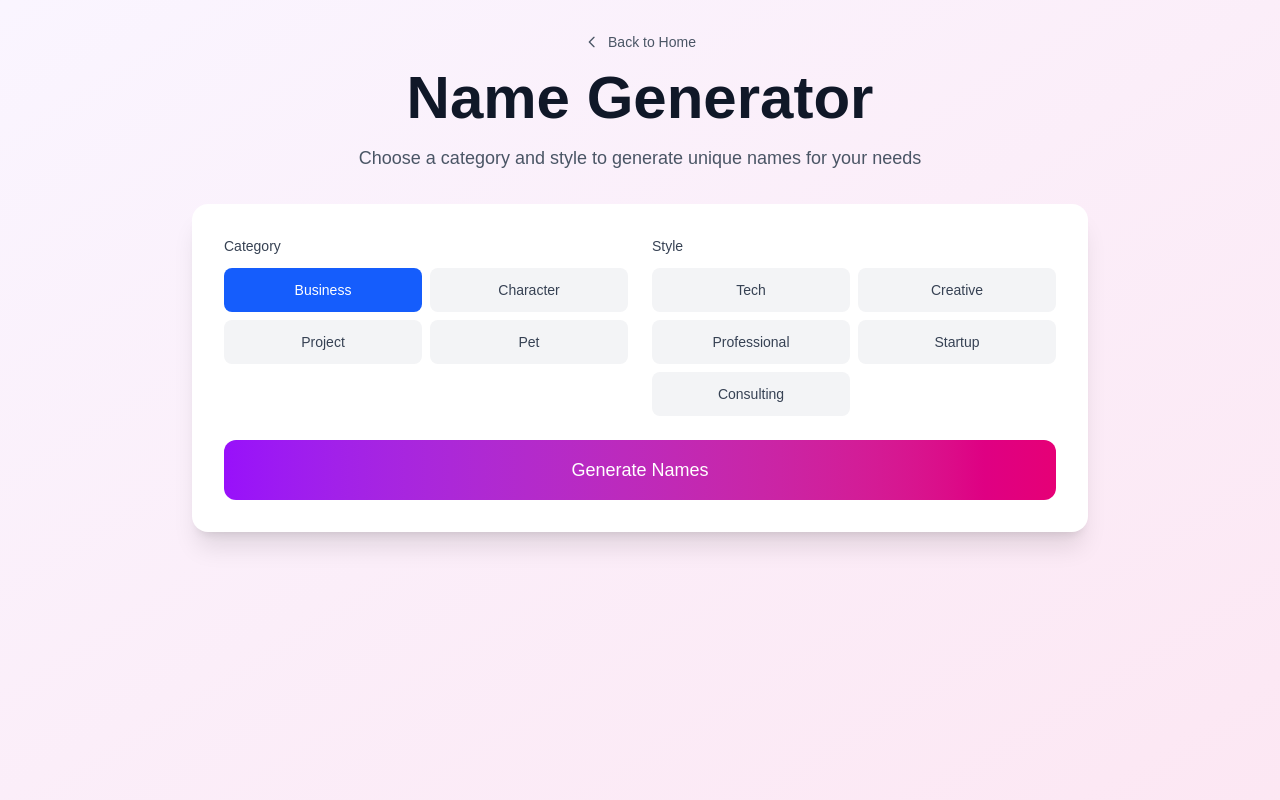
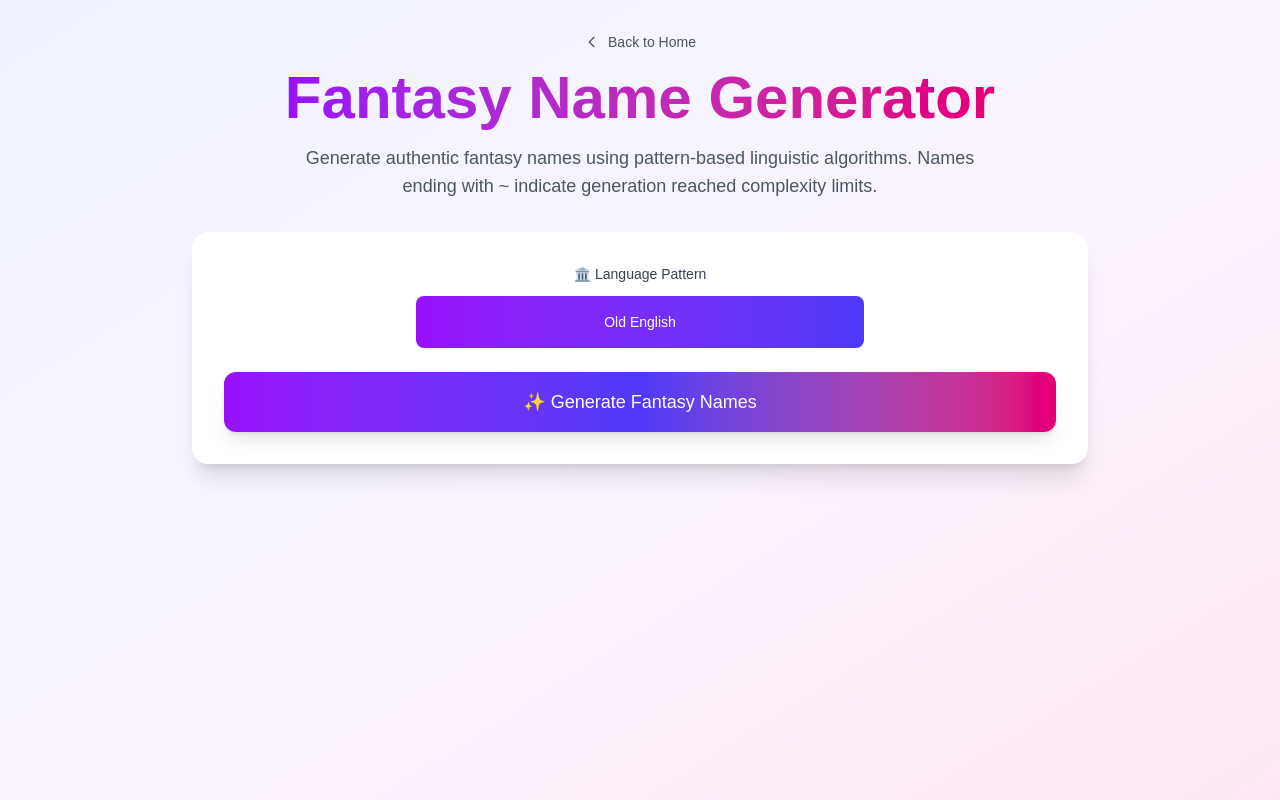
Before and after one commit to amsilva97/typicalpanda.com, a Next.js app: page /name-generator in a window 1280 px wide. Built offline with nearby package versions, Linux system fonts and the light colour scheme.

Commit message:
feat: enhance About and Name Generator pages with improved content and styling; add Old English name generation patterns

```diff
--- a/src/app/about/page.tsx
+++ b/src/app/about/page.tsx
@@ -17,10 +17,12 @@ export default function About() {
           </Link>
 
           <h1 className="text-4xl md:text-6xl font-bold text-gray-900 dark:text-white mb-4">
-            About Name Generator
+            <span className="bg-gradient-to-r from-purple-600 to-pink-600 bg-clip-text text-transparent">
+              About Fantasy Name Generator
+            </span>
           </h1>
           <p className="text-lg text-gray-600 dark:text-gray-300 max-w-3xl mx-auto">
-            Learn more about our name generation process and how we help you find the perfect name
+            Discover the linguistic algorithms behind our pattern-based fantasy name generation
           </p>
         </div>
 
@@ -29,14 +31,26 @@ export default function About() {
           <div className="bg-white dark:bg-gray-800 rounded-2xl shadow-xl p-8 mb-8">
             <div className="prose prose-lg dark:prose-invert max-w-none">
               <h2 className="text-3xl font-bold text-gray-900 dark:text-white mb-6">
-                How It Works
+                🔮 How Pattern Magic Works
               </h2>
 
               <p className="text-gray-600 dark:text-gray-300 mb-6">
-                Our name generator uses carefully curated lists and intelligent algorithms to create
-                names that are both unique and meaningful. Whether you're starting a business,
-                creating a character, or naming a project, we've got you covered.
+                Our fantasy name generator uses sophisticated pattern-based algorithms derived from
+                historical linguistic structures. Each language pattern is a network of phonetic
+                possibilities that creates authentic-sounding names through recursive generation.
               </p>
+
+              <div className="bg-gradient-to-r from-purple-50 to-pink-50 dark:from-purple-900/20 dark:to-pink-900/20 p-6 rounded-xl mb-6">
+                <h4 className="font-semibold text-gray-900 dark:text-white mb-3">
+                  🏛️ Pattern Structure
+                </h4>
+                <ul className="text-sm text-gray-600 dark:text-gray-300 space-y-2">
+                  <li><code className="bg-purple-100 dark:bg-purple-800 px-2 py-1 rounded">^</code> - Marks generation start points</li>
+                  <li><code className="bg-purple-100 dark:bg-purple-800 px-2 py-1 rounded">$</code> - Marks valid termination points</li>
+                  <li><code className="bg-red-100 dark:bg-red-800 px-2 py-1 rounded">~</code> - Indicates 20-loop complexity limit reached</li>
+                  <li>Each pattern node contains weighted phonetic continuations</li>
+                </ul>
+              </div>
 
               <h3 className="text-2xl font-semibold text-gray-900 dark:text-white mb-4">
                 Features
--- /dev/null
+++ b/src/app/lib/patterns/oldEnglish.ts
@@ -0,0 +1,232 @@
+// Old English fantasy name patterns
+// ^ marks the start of generation
+// $ marks the end of generation
+// Keys represent pattern nodes, values are arrays of possible continuations
+
+export const oldEnglishPatterns: { [key: string]: string[] } = {
+  // Starting patterns
+  "^": [
+    "ae", "al", "ar", "el", "th", "ga", "br", "dr", "fr", "gr",
+    "bl", "cl", "fl", "gl", "kr", "pr", "tr", "st", "sk", "sp",
+    "a", "e", "i", "o", "u", "y"
+  ],
+
+  // Vowel continuations
+  "a": [
+    "r", "l", "n", "th", "nd", "st", "mb", "dh", "gn", "ld",
+    "e", "i", "o", "u", "$"
+  ],
+  "e": [
+    "l", "r", "n", "th", "nd", "st", "mb", "ld", "rd", "dh",
+    "a", "i", "o", "u", "$"
+  ],
+  "i": [
+    "n", "r", "l", "th", "nd", "st", "mb", "ld", "rd", "gn",
+    "a", "e", "o", "u", "$"
+  ],
+  "o": [
+    "r", "n", "l", "th", "nd", "st", "mb", "ld", "rd", "dh",
+    "a", "e", "i", "u", "$"
+  ],
+  "u": [
+    "l", "r", "n", "th", "nd", "st", "mb", "ld", "rd", "gn",
+    "a", "e", "i", "o", "$"
+  ],
+  "y": [
+    "r", "n", "l", "th", "nd", "st", "mb", "ld", "rd", "dh",
+    "a", "e", "i", "o", "u", "$"
+  ],
+
+  // Consonant clusters and continuations
+  "th": [
+    "a", "e", "i", "o", "u", "y", "r", "an", "el", "or", "$"
+  ],
+  "nd": [
+    "a", "e", "i", "o", "u", "y", "r", "an", "el", "or", "$"
+  ],
+  "st": [
+    "a", "e", "i", "o", "u", "y", "r", "an", "el", "or", "$"
+  ],
+  "ld": [
+    "a", "e", "i", "o", "u", "y", "r", "an", "el", "or", "$"
+  ],
+  "rd": [
+    "a", "e", "i", "o", "u", "y", "an", "el", "or", "$"
+  ],
+  "mb": [
+    "a", "e", "i", "o", "u", "y", "r", "an", "el", "or", "$"
+  ],
+  "gn": [
+    "a", "e", "i", "o", "u", "y", "r", "an", "el", "or", "$"
+  ],
+  "dh": [
+    "a", "e", "i", "o", "u", "y", "r", "an", "el", "or", "$"
+  ],
+
+  // Single consonants
+  "r": [
+    "a", "e", "i", "o", "u", "y", "th", "an", "el", "or", "ic", "ed", "$"
+  ],
+  "l": [
+    "a", "e", "i", "o", "u", "y", "th", "an", "el", "or", "ic", "ed", "$"
+  ],
+  "n": [
+    "a", "e", "i", "o", "u", "y", "th", "d", "g", "or", "el", "$"
+  ],
+  "d": [
+    "a", "e", "i", "o", "u", "y", "r", "h", "or", "el", "$"
+  ],
+  "g": [
+    "a", "e", "i", "o", "u", "y", "r", "h", "or", "el", "$"
+  ],
+  "b": [
+    "a", "e", "i", "o", "u", "y", "r", "l", "or", "el", "$"
+  ],
+  "c": [
+    "a", "e", "i", "o", "u", "y", "h", "k", "or", "el", "$"
+  ],
+  "f": [
+    "a", "e", "i", "o", "u", "y", "r", "l", "or", "el", "$"
+  ],
+  "h": [
+    "a", "e", "i", "o", "u", "y", "or", "el", "$"
+  ],
+  "k": [
+    "a", "e", "i", "o", "u", "y", "r", "or", "el", "$"
+  ],
+  "m": [
+    "a", "e", "i", "o", "u", "y", "or", "el", "$"
+  ],
+  "p": [
+    "a", "e", "i", "o", "u", "y", "h", "r", "or", "el", "$"
+  ],
+  "s": [
+    "a", "e", "i", "o", "u", "y", "h", "t", "or", "el", "$"
+  ],
+  "t": [
+    "a", "e", "i", "o", "u", "y", "h", "r", "or", "el", "$"
+  ],
+  "v": [
+    "a", "e", "i", "o", "u", "y", "or", "el", "$"
+  ],
+  "w": [
+    "a", "e", "i", "o", "u", "y", "or", "el", "$"
+  ],
+
+  // Common endings
+  "an": [
+    "a", "e", "d", "s", "t", "$"
+  ],
+  "el": [
+    "a", "d", "s", "t", "f", "$"
+  ],
+  "or": [
+    "a", "e", "d", "s", "t", "n", "$"
+  ],
+  "ic": [
+    "a", "e", "k", "s", "$"
+  ],
+  "ed": [
+    "a", "e", "s", "t", "$"
+  ],
+
+  // Starting clusters
+  "ae": [
+    "l", "r", "n", "d", "th", "$"
+  ],
+  "al": [
+    "a", "e", "i", "d", "f", "r", "ic", "$"
+  ],
+  "ar": [
+    "a", "e", "i", "n", "d", "th", "ic", "$"
+  ],
+  "br": [
+    "a", "e", "i", "o", "u", "y", "an", "$"
+  ],
+  "dr": [
+    "a", "e", "i", "o", "u", "y", "an", "$"
+  ],
+  "fr": [
+    "a", "e", "i", "o", "u", "y", "an", "$"
+  ],
+  "gr": [
+    "a", "e", "i", "o", "u", "y", "an", "$"
+  ],
+  "bl": [
+    "a", "e", "i", "o", "u", "y", "$"
+  ],
+  "cl": [
+    "a", "e", "i", "o", "u", "y", "$"
+  ],
+  "fl": [
+    "a", "e", "i", "o", "u", "y", "$"
+  ],
+  "gl": [
+    "a", "e", "i", "o", "u", "y", "$"
+  ],
+  "kr": [
+    "a", "e", "i", "o", "u", "y", "$"
+  ],
+  "pr": [
+    "a", "e", "i", "o", "u", "y", "$"
+  ],
+  "tr": [
+    "a", "e", "i", "o", "u", "y", "$"
+  ],
+  "sk": [
+    "a", "e", "i", "o", "u", "y", "$"
+  ],
+  "sp": [
+    "a", "e", "i", "o", "u", "y", "$"
+  ]
+};
+
+// Helper function to generate a single name using the pattern
+export function generateOldEnglishName(): string {
+  let currentPattern = "^";
+  let generatedName = "";
+  let loops = 0;
+  const maxLoops = 20;
+
+  while (loops < maxLoops) {
+    loops++;
+
+    // Get possible continuations for current pattern
+    const possibilities = oldEnglishPatterns[currentPattern];
+
+    if (!possibilities || possibilities.length === 0) {
+      // No valid continuations, mark as failed and break
+      generatedName += "~";
+      break;
+    }
+
+    // Pick a random continuation
+    const nextPattern = possibilities[Math.floor(Math.random() * possibilities.length)];
+
+    // If we hit the end marker, we're done
+    if (nextPattern === "$") {
+      break;
+    }
+
+    // Add the pattern to our name and continue
+    generatedName += nextPattern;
+    currentPattern = nextPattern;
+  }
+
+  // If we hit the loop limit, mark as failed
+  if (loops >= maxLoops && !generatedName.endsWith("~")) {
+    generatedName += "~";
+  }
+
+  // Capitalize first letter
+  return generatedName.charAt(0).toUpperCase() + generatedName.slice(1);
+}
+
+// Generate multiple names
+export function generateOldEnglishNames(count: number = 10): string[] {
+  const names: string[] = [];
+  for (let i = 0; i < count; i++) {
+    names.push(generateOldEnglishName());
+  }
+  return names;
+}
--- a/src/app/name-generator/page.tsx
+++ b/src/app/name-generator/page.tsx
@@ -2,53 +2,32 @@
 
 import { useState } from 'react';
 import Link from 'next/link';
+import { generateOldEnglishNames } from '../lib/patterns/oldEnglish';
 
-const nameCategories = {
-  business: ['Tech', 'Creative', 'Professional', 'Startup', 'Consulting'],
-  character: ['Fantasy', 'Modern', 'Historical', 'Sci-Fi', 'Mythology'],
-  project: ['App', 'Website', 'Game', 'Book', 'Band'],
-  pet: ['Dog', 'Cat', 'Bird', 'Exotic', 'Fish']
-};
-
-const sampleNames = {
-  business: [
-    'NexusFlow', 'VelocityLabs', 'InnovateSphere', 'PulseWorks', 'ZenithCore',
-    'FluxDrive', 'QuantumLeap', 'BrightForge', 'SwiftVantage', 'EchoMind',
-    'ThriveLogic', 'NovaSync', 'PeakForward', 'BlueShift', 'CatalystHub'
-  ],
-  character: [
-    'Aria Moonwhisper', 'Zander Blackthorne', 'Luna Starweaver', 'Kai Shadowmend', 'Vera Lightbringer',
-    'Declan Stormrider', 'Iris Nightfall', 'Orion Frostborn', 'Sage Emberstone', 'Atlas Windkeeper',
-    'Nova Thornwick', 'Raven Goldleaf', 'Phoenix Drakemoor', 'Lyra Starforge', 'Dante Ironwill'
-  ],
-  project: [
-    'CodeCraft', 'PixelForge', 'DataFlow', 'CloudSync', 'AppSphere',
-    'DevNest', 'ByteStream', 'TechPulse', 'DigitalEdge', 'WebForce',
-    'CodeVault', 'AppVibe', 'DevCore', 'TechFlow', 'PixelPush'
-  ],
-  pet: [
-    'Whiskers', 'Buster', 'Luna', 'Charlie', 'Bella',
-    'Max', 'Daisy', 'Rocky', 'Sophie', 'Milo',
-    'Chloe', 'Buddy', 'Zoe', 'Jack', 'Lily'
-  ]
+const fantasyLanguages = {
+  'Old English': 'oldEnglish'
 };
 
 export default function NameGenerator() {
-  const [selectedCategory, setSelectedCategory] = useState<keyof typeof nameCategories>('business');
-  const [selectedStyle, setSelectedStyle] = useState('');
+  const [selectedLanguage, setSelectedLanguage] = useState<keyof typeof fantasyLanguages>('Old English');
   const [generatedNames, setGeneratedNames] = useState<string[]>([]);
   const [isGenerating, setIsGenerating] = useState(false);
 
   const generateNames = () => {
     setIsGenerating(true);
 
-    // Simulate API call delay
+    // Simulate a small delay for better UX
     setTimeout(() => {
-      const categoryNames = sampleNames[selectedCategory];
-      const shuffled = [...categoryNames].sort(() => Math.random() - 0.5);
-      setGeneratedNames(shuffled.slice(0, 10));
+      let names: string[] = [];
+
+      // For now, we only have Old English patterns implemented
+      if (selectedLanguage === 'Old English') {
+        names = generateOldEnglishNames(15); // Generate 15 names
+      }
+
+      setGeneratedNames(names);
       setIsGenerating(false);
-    }, 1000);
+    }, 800);
   };
 
   const copyToClipboard = (name: string) => {
@@ -57,7 +36,7 @@ export default function NameGenerator() {
   };
 
   return (
-    <div className="min-h-screen bg-gradient-to-br from-purple-50 to-pink-100 dark:from-gray-900 dark:to-gray-800">
+    <div className="min-h-screen bg-gradient-to-br from-indigo-50 via-purple-50 to-pink-100 dark:from-gray-900 dark:to-gray-800">
       <div className="container mx-auto px-6 py-8">
         {/* Header */}
         <div className="text-center mb-8">
@@ -72,60 +51,39 @@ export default function NameGenerator() {
           </Link>
 
           <h1 className="text-4xl md:text-6xl font-bold text-gray-900 dark:text-white mb-4">
-            Name Generator
+            <span className="bg-gradient-to-r from-purple-600 to-pink-600 bg-clip-text text-transparent">
+              Fantasy Name Generator
+            </span>
           </h1>
           <p className="text-lg text-gray-600 dark:text-gray-300 max-w-2xl mx-auto">
-            Choose a category and style to generate unique names for your needs
+            Generate authentic fantasy names using pattern-based linguistic algorithms. Names ending with ~ indicate generation reached complexity limits.
           </p>
         </div>
 
         <div className="max-w-4xl mx-auto">
           {/* Controls */}
           <div className="bg-white dark:bg-gray-800 rounded-2xl shadow-xl p-8 mb-8">
-            <div className="grid md:grid-cols-2 gap-6 mb-6">
-              {/* Category Selection */}
-              <div>
-                <label className="block text-sm font-medium text-gray-700 dark:text-gray-300 mb-3">
-                  Category
+            <div className="mb-6">
+              {/* Language Selection */}
+              <div className="max-w-md mx-auto">
+                <label className="block text-sm font-medium text-gray-700 dark:text-gray-300 mb-3 text-center">
+                  🏛️ Language Pattern
                 </label>
-                <div className="grid grid-cols-2 gap-2">
-                  {Object.keys(nameCategories).map((category) => (
+                <div className="grid gap-2">
+                  {Object.keys(fantasyLanguages).map((language) => (
                     <button
-                      key={category}
+                      key={language}
                       onClick={() => {
-                        setSelectedCategory(category as keyof typeof nameCategories);
-                        setSelectedStyle('');
+                        setSelectedLanguage(language as keyof typeof fantasyLanguages);
                         setGeneratedNames([]);
                       }}
-                      className={`p-3 rounded-lg text-sm font-medium transition-colors ${
-                        selectedCategory === category
-                          ? 'bg-blue-600 text-white'
+                      className={`p-4 rounded-lg text-sm font-medium transition-colors ${
+                        selectedLanguage === language
+                          ? 'bg-gradient-to-r from-purple-600 to-indigo-600 text-white'
                           : 'bg-gray-100 dark:bg-gray-700 text-gray-700 dark:text-gray-300 hover:bg-gray-200 dark:hover:bg-gray-600'
                       }`}
                     >
-                      {category.charAt(0).toUpperCase() + category.slice(1)}
-                    </button>
-                  ))}
-                </div>
-              </div>
-
-              {/* Style Selection */}
-              <div>
-                <label className="block text-sm font-medium text-gray-700 dark:text-gray-300 mb-3">
-                  Style
-                </label>
-                <div className="grid grid-cols-2 gap-2">
-                  {nameCategories[selectedCategory].map((style) => (
-                    <button
-                      key={style}
-                      onClick={() => setSelectedStyle(style)}
-                      className={`p-3 rounded-lg text-sm font-medium transition-colors ${
-                        selectedStyle === style
-                          ? 'bg-purple-600 text-white'
-                          : 'bg-gray-100 dark:bg-gray-700 text-gray-700 dark:text-gray-300 hover:bg-gray-200 dark:hover:bg-gray-600'
-                      }`}
-                    >
-                      {style}
+                      {language}
                     </button>
                   ))}
                 </div>
@@ -136,15 +94,15 @@ export default function NameGenerator() {
             <button
               onClick={generateNames}
               disabled={isGenerating}
-              className="w-full bg-gradient-to-r from-purple-600 to-pink-600 text-white py-4 px-6 rounded-xl font-medium text-lg hover:from-purple-700 hover:to-pink-700 disabled:opacity-50 disabled:cursor-not-allowed transition-all duration-200 transform hover:scale-[1.02]"
+              className="w-full bg-gradient-to-r from-purple-600 via-indigo-600 to-pink-600 text-white py-4 px-6 rounded-xl font-medium text-lg hover:from-purple-700 hover:via-indigo-700 hover:to-pink-700 disabled:opacity-50 disabled:cursor-not-allowed transition-all duration-200 transform hover:scale-[1.02] shadow-lg"
             >
               {isGenerating ? (
                 <div className="flex items-center justify-center">
                   <div className="animate-spin rounded-full h-5 w-5 border-b-2 border-white mr-2"></div>
-                  Generating Names...
+                  Weaving Names from Ancient Patterns...
                 </div>
               ) : (
-                'Generate Names'
+                '✨ Generate Fantasy Names'
               )}
             </button>
           </div>
@@ -152,19 +110,36 @@ export default function NameGenerator() {
           {/* Results */}
           {generatedNames.length > 0 && (
             <div className="bg-white dark:bg-gray-800 rounded-2xl shadow-xl p-8">
-              <h2 className="text-2xl font-bold text-gray-900 dark:text-white mb-6">
-                Generated Names
+              <h2 className="text-2xl font-bold text-gray-900 dark:text-white mb-4">
+                🏰 Generated {selectedLanguage} Names
               </h2>
-              <div className="grid md:grid-cols-2 lg:grid-cols-3 gap-4">
-                {generatedNames.map((name, index) => (
+              <p className="text-sm text-gray-600 dark:text-gray-400 mb-6">
+                Names marked with <span className="font-mono bg-red-100 dark:bg-red-900 px-1 rounded">~</span> reached the 20-loop complexity limit
+              </p>
+
+              <div className="grid md:grid-cols-2 lg:grid-cols-3 gap-3">
+                {generatedNames.map((name, index) => {
+                  const isFailed = name.endsWith('~');
+                  const displayName = isFailed ? name.slice(0, -1) : name;
+
+                  return (
                     <div
                       key={index}
-                    className="group bg-gray-50 dark:bg-gray-700 rounded-lg p-4 hover:bg-gray-100 dark:hover:bg-gray-600 transition-colors cursor-pointer"
-                    onClick={() => copyToClipboard(name)}
+                      className={`group rounded-lg p-4 transition-all cursor-pointer transform hover:scale-[1.02] ${
+                        isFailed
+                          ? 'bg-red-50 dark:bg-red-900/20 border border-red-200 dark:border-red-800 hover:bg-red-100 dark:hover:bg-red-900/30'
+                          : 'bg-gradient-to-br from-purple-50 to-pink-50 dark:from-purple-900/20 dark:to-pink-900/20 hover:from-purple-100 hover:to-pink-100 dark:hover:from-purple-900/30 dark:hover:to-pink-900/30'
+                      }`}
+                      onClick={() => copyToClipboard(displayName)}
                     >
                       <div className="flex items-center justify-between">
-                      <span className="font-medium text-gray-900 dark:text-white">
-                        {name}
+                        <span className={`font-medium ${
+                          isFailed
+                            ? 'text-red-800 dark:text-red-300'
+                            : 'text-gray-900 dark:text-white'
+                        }`}>
+                          {displayName}
+                          {isFailed && <span className="text-red-500 ml-1">~</span>}
                         </span>
                         <svg
                           className="w-4 h-4 text-gray-400 group-hover:text-gray-600 dark:group-hover:text-gray-300 opacity-0 group-hover:opacity-100 transition-opacity"
@@ -176,10 +151,11 @@ export default function NameGenerator() {
                         </svg>
                       </div>
                     </div>
-                ))}
+                  );
+                })}
               </div>
-              <p className="text-sm text-gray-500 dark:text-gray-400 mt-4 text-center">
-                Click on any name to copy it to your clipboard
+              <p className="text-sm text-gray-500 dark:text-gray-400 mt-6 text-center">
+                Click on any name to copy it to your clipboard • Generated using linguistic pattern algorithms
               </p>
             </div>
           )}
--- a/src/app/page.tsx
+++ b/src/app/page.tsx
@@ -8,34 +8,34 @@ export default function Home() {
           {/* Hero Section */}
           <h1 className="text-5xl md:text-7xl font-bold text-gray-900 dark:text-white mb-6">
             Welcome to
-            <span className="bg-gradient-to-r from-blue-600 to-indigo-600 bg-clip-text text-transparent">
-              {" "}Name Generator
+            <span className="bg-gradient-to-r from-purple-600 to-pink-600 bg-clip-text text-transparent">
+              {" "}Fantasy Name Generator
             </span>
           </h1>
 
           <p className="text-xl md:text-2xl text-gray-600 dark:text-gray-300 mb-8 leading-relaxed">
-            Discover the perfect name for your project, character, or anything else.
-            Our AI-powered generator creates unique and memorable names tailored to your needs.
+            Forge legendary names from ancient linguistic patterns. Our advanced pattern-based
+            algorithms weave authentic fantasy names using historical language structures.
           </p>
 
           {/* Features */}
           <div className="grid md:grid-cols-3 gap-6 mb-12">
-            <div className="bg-white dark:bg-gray-800 p-6 rounded-xl shadow-lg">
-              <div className="text-3xl mb-4">🎯</div>
-              <h3 className="text-lg font-semibold text-gray-900 dark:text-white mb-2">Targeted</h3>
-              <p className="text-gray-600 dark:text-gray-300">Generate names specific to your category and style preferences</p>
+            <div className="bg-white dark:bg-gray-800 p-6 rounded-xl shadow-lg border border-purple-100 dark:border-purple-800">
+              <div className="text-3xl mb-4">�️</div>
+              <h3 className="text-lg font-semibold text-gray-900 dark:text-white mb-2">Linguistic Patterns</h3>
+              <p className="text-gray-600 dark:text-gray-300">Based on authentic historical language structures and phonetic rules</p>
             </div>
 
-            <div className="bg-white dark:bg-gray-800 p-6 rounded-xl shadow-lg">
-              <div className="text-3xl mb-4">⚡</div>
-              <h3 className="text-lg font-semibold text-gray-900 dark:text-white mb-2">Instant</h3>
-              <p className="text-gray-600 dark:text-gray-300">Get hundreds of name suggestions in seconds</p>
+            <div className="bg-white dark:bg-gray-800 p-6 rounded-xl shadow-lg border border-indigo-100 dark:border-indigo-800">
+              <div className="text-3xl mb-4">⚔️</div>
+              <h3 className="text-lg font-semibold text-gray-900 dark:text-white mb-2">Fantasy Focused</h3>
+              <p className="text-gray-600 dark:text-gray-300">Specialized for characters, places, and titles in fantasy settings</p>
             </div>
 
-            <div className="bg-white dark:bg-gray-800 p-6 rounded-xl shadow-lg">
-              <div className="text-3xl mb-4">✨</div>
-              <h3 className="text-lg font-semibold text-gray-900 dark:text-white mb-2">Creative</h3>
-              <p className="text-gray-600 dark:text-gray-300">Unique combinations you wouldn't think of yourself</p>
+            <div className="bg-white dark:bg-gray-800 p-6 rounded-xl shadow-lg border border-pink-100 dark:border-pink-800">
+              <div className="text-3xl mb-4">🔮</div>
+              <h3 className="text-lg font-semibold text-gray-900 dark:text-white mb-2">Algorithmic Magic</h3>
+              <p className="text-gray-600 dark:text-gray-300">Advanced pattern-weaving with complexity detection and failure handling</p>
             </div>
           </div>
 
@@ -43,9 +43,9 @@ export default function Home() {
           <div className="flex flex-col sm:flex-row gap-4 items-center justify-center">
             <Link
               href="/name-generator"
-              className="inline-flex items-center justify-center px-8 py-4 text-lg font-medium text-white bg-gradient-to-r from-blue-600 to-indigo-600 rounded-full hover:from-blue-700 hover:to-indigo-700 transform hover:scale-105 transition-all duration-200 shadow-xl"
+              className="inline-flex items-center justify-center px-8 py-4 text-lg font-medium text-white bg-gradient-to-r from-purple-600 via-indigo-600 to-pink-600 rounded-full hover:from-purple-700 hover:via-indigo-700 hover:to-pink-700 transform hover:scale-105 transition-all duration-200 shadow-xl"
             >
-              Generate Names Now
+              ✨ Forge Names Now
               <svg className="ml-2 w-5 h-5" fill="none" stroke="currentColor" viewBox="0 0 24 24">
                 <path strokeLinecap="round" strokeLinejoin="round" strokeWidth={2} d="M13 7l5 5m0 0l-5 5m5-5H6" />
               </svg>
@@ -53,9 +53,9 @@ export default function Home() {
 
             <Link
               href="/about"
-              className="inline-flex items-center justify-center px-8 py-4 text-lg font-medium text-gray-700 dark:text-gray-300 bg-white dark:bg-gray-800 rounded-full hover:bg-gray-50 dark:hover:bg-gray-700 transition-colors duration-200 shadow-lg"
+              className="inline-flex items-center justify-center px-8 py-4 text-lg font-medium text-gray-700 dark:text-gray-300 bg-white dark:bg-gray-800 rounded-full hover:bg-gray-50 dark:hover:bg-gray-700 transition-colors duration-200 shadow-lg border border-gray-200 dark:border-gray-700"
             >
-              Learn More
+              🏛️ Learn About Patterns
             </Link>
           </div>
         </div>
```
Lines whose indentation alone changed are shown as unchanged.
